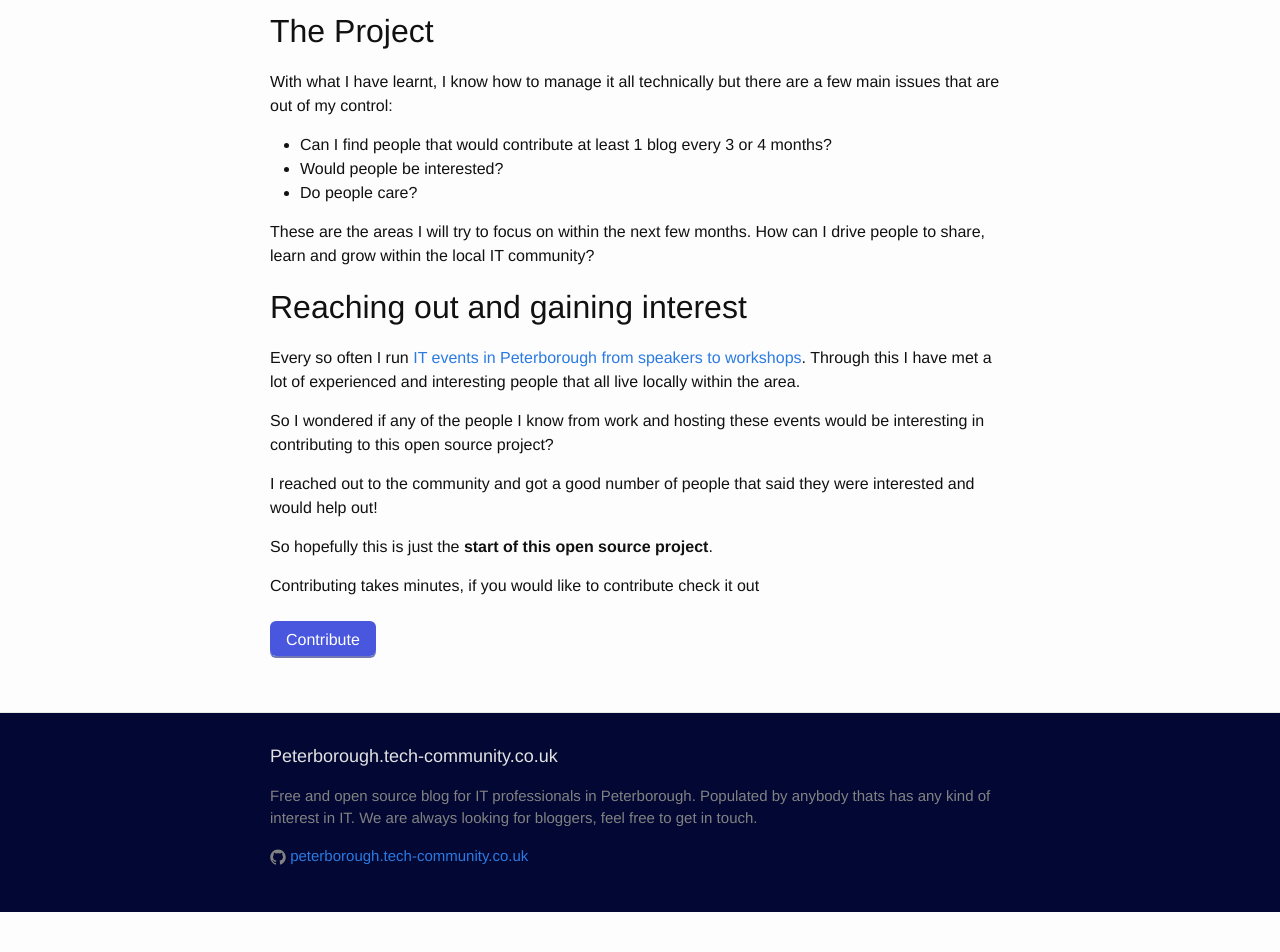
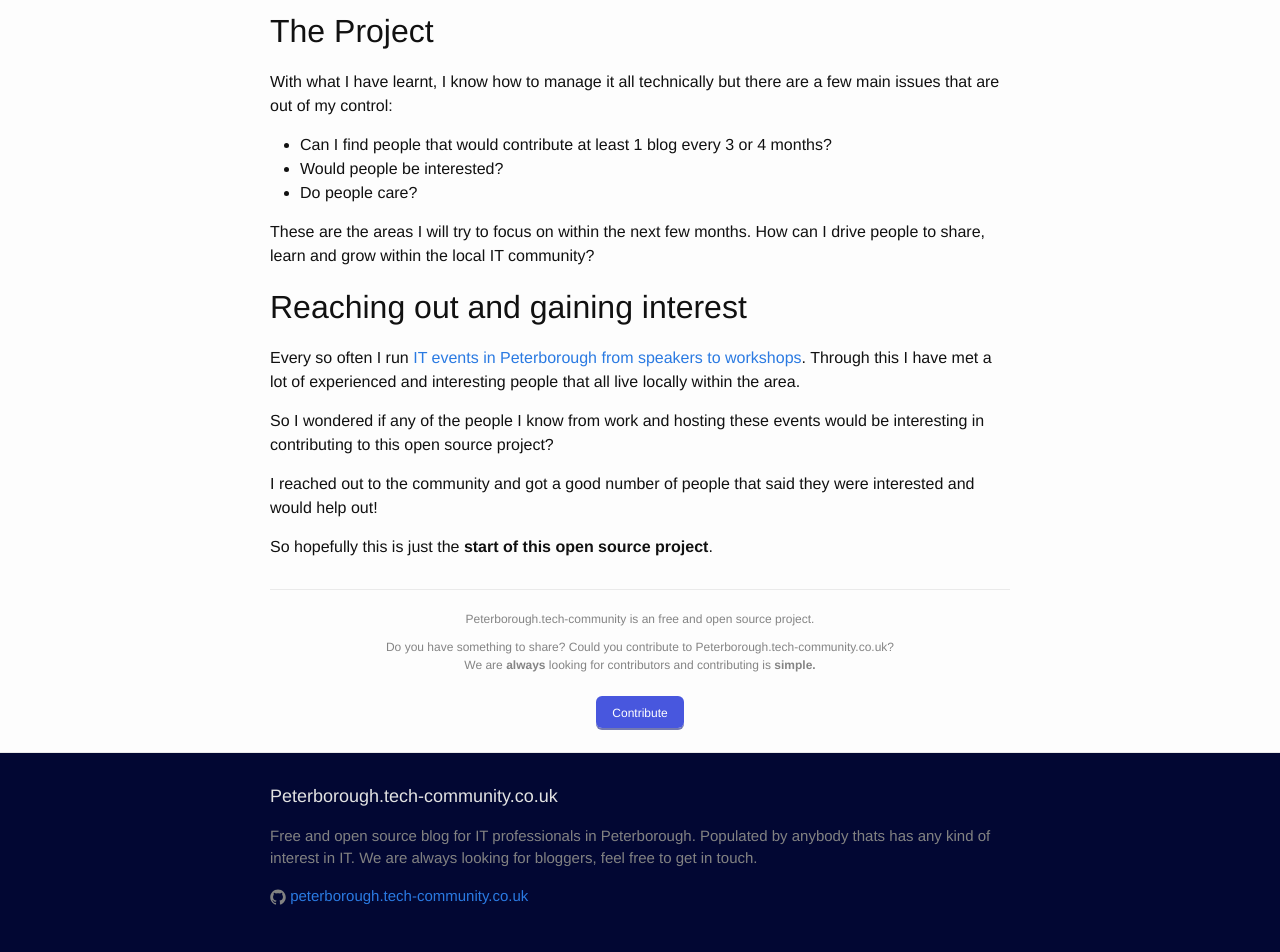
Before and after one commit to boyney123/peterborough.tech-community.co.uk, a Jekyll site: the page built from _posts/2016-02-15-the-start.markdown, in a window 1280 px wide. Shown: the part 913-1865 px from the top of the page. Built offline with Jekyll 4.4.1, drawn with Linux system fonts in a browser that asks for light colours; nearby versions of some CDN libraries; before the commit the page ends 1825 px from its top, so only the background shows below that.

Commit message:
DB - Added a new blog post

```diff
--- a/_layouts/post.html
+++ b/_layouts/post.html
@@ -20,6 +20,13 @@ layout: default
             {{ content }}
           </div>
 
+        <footer class="post-footer">
+            <p>Peterborough.tech-community is an free and open source project.</p>
+            <p>Do you have something to share? Could you contribute to Peterborough.tech-community.co.uk?</p>
+            <p>We are <strong>always</strong> looking for contributors and contributing is <strong>simple.</strong></p>
+            <span class="github-contribute"><a href='/contribute' class="button button-primary">Contribute</a></span>
+        </footer>
+
         </article>
     </div>
 </div>
--- a/_posts/2016-02-15-the-start.markdown
+++ b/_posts/2016-02-15-the-start.markdown
@@ -37,7 +37,3 @@ So I wondered if any of the people I know from work and hosting these events wou
 I reached out to the community and got a good number of people that said they were interested and would help out!
 
 So hopefully this is just the **start of this open source project**.
-
-Contributing takes minutes, if you would like to contribute check it out
-
-<span class="github-contribute"><a href='/contribute' class="button button-primary">Contribute</a></span>
--- a/_sass/_layout.scss
+++ b/_sass/_layout.scss
@@ -201,6 +201,20 @@
     //margin-bottom: $spacing-unit;
 }
 
+.post-footer{
+  border-top: 1px solid #EAEAEA;
+  padding-top: 20px;
+  font-size: 12px;
+  color: #848484;
+  text-align: center;
+  p{
+    margin:0;
+  }
+  p:nth-child(1){
+    margin-bottom: 10px;
+  }
+}
+
 .post-title {
     font-size: 42px;
     letter-spacing: -1px;
--- a/_sass/_post-list.scss
+++ b/_sass/_post-list.scss
@@ -52,5 +52,6 @@
       font-style: normal;
     }
 
+
   }
 }
```
Also changed, not shown: _posts/2016-02-15-using-node.markdown (added, +17 -0 lines).
